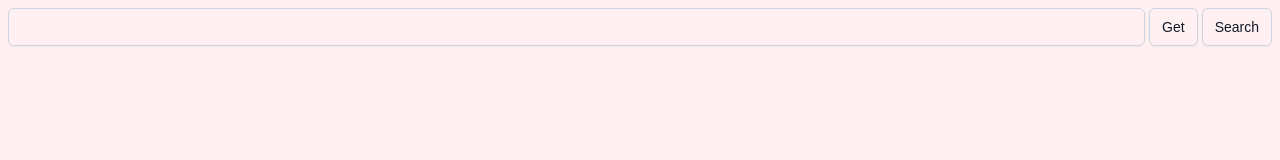
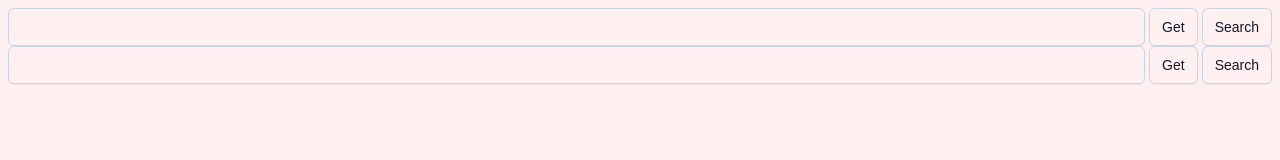
Before and after one commit to simbafs/pixivReader, a Next.js app: page / in a window 1280 px wide. Shown: the top 160 px of the page. Built offline with nearby package versions, Linux system fonts and the light colour scheme; a web font is replaced by a local one.

Commit message:
redesign search bar and add another at the bottom

```diff
--- a/src/pages/index.tsx
+++ b/src/pages/index.tsx
@@ -59,30 +59,33 @@ export default function Home() {
 				<link rel="icon" href="/favicon.ico" />
 			</Head>
 			<div className="min-h-screen flex flex-col bg-rose-50 text-gray-900 dark:bg-gray-900 dark:text-rose-50">
-				<main className="grow p-2">
 				<form
-						className="flex flex-wrap gap-1"
+					className="flex flex-col grow p-2"
 					onSubmit={e => handleGet(id, e)}
 				>
+					<div className="flex flex-wrap gap-1">
 						<input
 							type="text"
 							value={id}
 							onChange={e => setID(e.target.value)}
 							className="bg-rose-50 text-gray-900 dark:bg-gray-900 dark:text-rose-50 grow px-3 py-2 sm:text-sm shadow-sm placeholder-slate-400 border border-slate-300 focus:outline-none focus:border-sky-500 focus:ring-sky-500 rounded-md focus:ring-1"
 						/>
+						<span className="flex gap-1 grow sm:grow-0">
 							<button
 								type="submit"
-							className="bg-rose-50 text-gray-900 dark:bg-gray-900 dark:text-rose-50 px-3 py-2 sm:text-sm shadow-sm placeholder-slate-400 border border-slate-300 focus:outline-none focus:border-sky-500 focus:ring-sky-500 rounded-md focus:ring-1"
+								className="grow bg-rose-50 text-gray-900 dark:bg-gray-900 dark:text-rose-50 px-3 py-2 sm:text-sm shadow-sm placeholder-slate-400 border border-slate-300 focus:outline-none focus:border-sky-500 focus:ring-sky-500 rounded-md focus:ring-1"
 							>
 								Get
 							</button>
 							<Link
 								href="/search"
-							className="bg-rose-50 text-gray-900 dark:bg-gray-900 dark:text-rose-50 inline-block px-3 py-2 sm:text-sm shadow-sm placeholder-slate-400 border border-slate-300 focus:outline-none focus:border-sky-500 focus:ring-sky-500 rounded-md focus:ring-1"
+								className="grow bg-rose-50 text-gray-900 dark:bg-gray-900 dark:text-rose-50 inline-block px-3 py-2 sm:text-sm shadow-sm placeholder-slate-400 border border-slate-300 focus:outline-none focus:border-sky-500 focus:ring-sky-500 rounded-md focus:ring-1"
 							>
 								Search
 							</Link>
-					</form>
+						</span>
+					</div>
+					<div>
 						{err ? (
 							<pre>Error: {JSON.stringify(err, null, 2)}</pre>
 						) : loading ? (
@@ -90,7 +93,30 @@ export default function Home() {
 						) : (
 							<Book book={book} />
 						)}
-				</main>
+					</div>
+					<div className="flex flex-wrap gap-1">
+						<input
+							type="text"
+							value={id}
+							onChange={e => setID(e.target.value)}
+							className="bg-rose-50 text-gray-900 dark:bg-gray-900 dark:text-rose-50 grow px-3 py-2 sm:text-sm shadow-sm placeholder-slate-400 border border-slate-300 focus:outline-none focus:border-sky-500 focus:ring-sky-500 rounded-md focus:ring-1"
+						/>
+						<span className="flex gap-1 grow sm:grow-0">
+							<button
+								type="submit"
+								className="grow bg-rose-50 text-gray-900 dark:bg-gray-900 dark:text-rose-50 px-3 py-2 sm:text-sm shadow-sm placeholder-slate-400 border border-slate-300 focus:outline-none focus:border-sky-500 focus:ring-sky-500 rounded-md focus:ring-1"
+							>
+								Get
+							</button>
+							<Link
+								href="/search"
+								className="grow bg-rose-50 text-gray-900 dark:bg-gray-900 dark:text-rose-50 inline-block px-3 py-2 sm:text-sm shadow-sm placeholder-slate-400 border border-slate-300 focus:outline-none focus:border-sky-500 focus:ring-sky-500 rounded-md focus:ring-1"
+							>
+								Search
+							</Link>
+						</span>
+					</div>
+				</form>
 				<footer className="h-8">
 					本網站使用{' '}
 					<a
```
Lines whose indentation alone changed are shown as unchanged.
